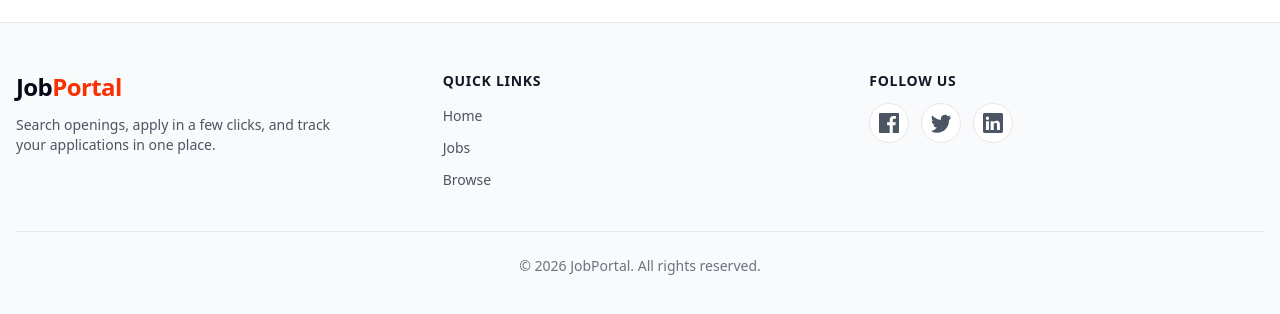
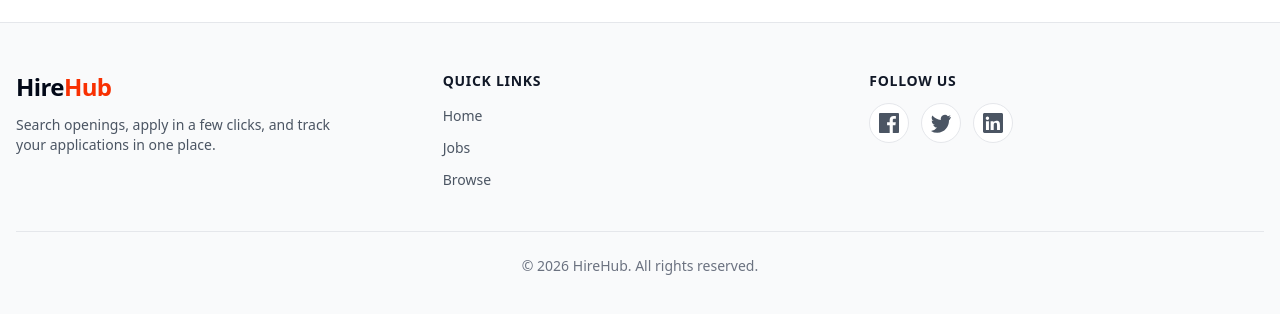
Before and after one commit to its-shubhu123/job-portal-app, a React (Vite) app in the folder frontend/: page / in a window 1280 px wide. Shown: the part 1001-1315 px from the top of the page. Built offline with nearby package versions, Linux system fonts and the light colour scheme; no server answers.

Commit message:
Rename JobPortal to HireHub in footer

```diff
--- a/frontend/src/components/shared/Footer.jsx
+++ b/frontend/src/components/shared/Footer.jsx
@@ -33,7 +33,7 @@ const Footer = () => {
           {/* Brand */}
           <div>
             <h2 className="text-2xl font-extrabold tracking-tight">
-              Job<span className="text-[#F83002]">Portal</span>
+              Hire<span className="text-[#F83002]">Hub</span>
             </h2>
             <p className="mt-3 max-w-xs text-sm text-gray-600">
               Search openings, apply in a few clicks, and track your applications in one place.
@@ -84,7 +84,7 @@ const Footer = () => {
         </div>
 
         <div className="mt-10 border-t border-gray-200 pt-6 text-center text-sm text-gray-500">
-          © {new Date().getFullYear()} JobPortal. All rights reserved.
+          © {new Date().getFullYear()} HireHub. All rights reserved.
         </div>
       </div>
     </footer>
```
